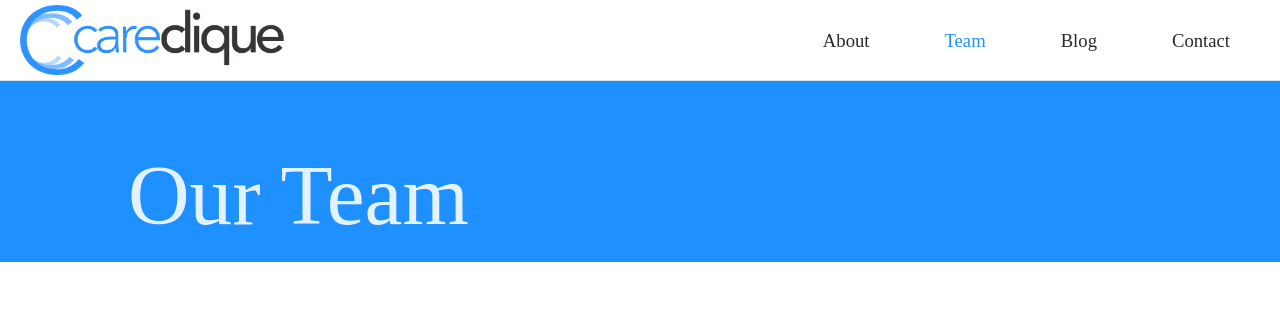
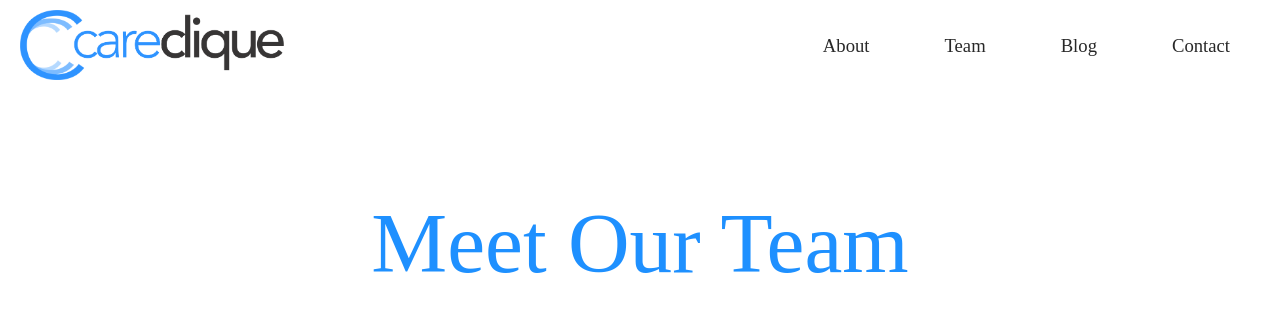
Before and after one commit to msmarrow/flagstaff, a plain HTML site: page team.html in a window 1280 px wide. Drawn offline with nearby package versions, Linux system fonts and the light colour scheme.

Commit message:
clean up team header

```diff
--- a/styles.css
+++ b/styles.css
@@ -16,6 +16,7 @@ html {
     padding: 0;
 }
 
+/* TOP NAV AREA OF THE HOME PAGE */
 .top-nav {
     width: 100%;
     background-color: rgb(255, 255, 255, 0.9);
@@ -23,6 +24,18 @@ html {
     padding-top:5px;
     padding-bottom:5px;
     border-bottom: 1pt solid rgba(0, 0, 0, 0.075);
+    position: fixed;
+    z-index: 100000;
+}
+
+/* TOP NAV AREA OF THE TEAM PAGE */
+.top-nav-team {
+    width: 100%;
+    background-color: #fff;
+    max-height: 100px;
+    padding-top:10px;
+    padding-bottom:5px;
+    /* border-bottom: 1pt solid rgba(0, 0, 0, 0.075); */
     position: fixed;
     z-index: 100000;
 }
@@ -37,7 +50,7 @@ a {
 
 #team-highlight {
     font-family: 'Avenir-Medium';
-    color: #1E90FF;
+    color: #fff;
 }
 
 li {
@@ -59,6 +72,12 @@ li:hover, a:hover {
     text-decoration: none;
 }
 
+/* TOP NAV ITEMS ON PAGES WITH  */
+.blue-top-li:hover {
+    /* color: #fff; */
+}
+
+/* LARGE IMAGE ON MAIN PAGE */
 .hero-pic {
     max-width: 100%;
     opacity: .8;
@@ -94,8 +113,6 @@ li:hover, a:hover {
 
 .card {
     float: left;
-    /* margin-top: 10%; */
-    /* margin-left: 2%; */
     left: 25%;
     width: 50%;
     opacity: .99;
@@ -108,42 +125,69 @@ li:hover, a:hover {
     color: #fff;
 }
 
+/* DESCRIPTION OF PRODUCT ON MAIN PAGE,
+RIGHT AFTER HERO IMAGE */
 .description {
     clear: both;
     font-family: 'Avenir-Medium';
-    /* margin-left: 10%; */
     margin-bottom: 0;
-    /* top: 35%; */
     background-color:#1E90FF;
     z-index: -100000;
     align-content: center;
     padding-bottom:0;
-    /* position: static; */
 }
 
 .team-header {
     width: 100%;
-    /* height: 100px; */
+    height: auto;
     float: left;
     clear: both;
-    margin-top:80px;
+    /* margin-top:80px; */
     font-family: 'Avenir-Medium';
-    /* margin-left: 10%; */
-    /* margin-top: 35%; */
     background-color:#1E90FF;
     z-index: -100000;
     padding-bottom:0;
-    /* margin-top: ; */
-    /* position: static; */
+}
+
+.team-header-white {
+    width: 100%;
+    height: auto;
+    float: left;
+    clear: both;
+    /* margin-top:80px; */
+    font-family: 'Avenir-Medium';
+    background-color: #fff;
+    z-index: -100000;
+    padding-bottom:0;
 }
 
 .team-header h1 {
-    font-family: 'Avenir-Black';
+    font-family: 'Avenir';
     font-size: 64pt;
-    color: rgba(255, 255, 255, 0.877);
-    margin-left: 10%;
-    padding:0;
+    /* color: rgba(255, 255, 255, 0.877); */
+    color: rgb(221, 238, 247);
+    /* float:right; */
+    /* margin-right: 30%; */
+    padding: 0;
+    margin-top: 10%;
+    text-align: center;
+    vertical-align: middle;
 }
+
+.team-header-white h1 {
+    font-family: 'Avenir';
+    font-size: 64pt;
+    /* color: rgba(255, 255, 255, 0.877); */
+    color:#1E90FF;
+    /* float:right; */
+    /* margin-right: 30%; */
+    padding: 0;
+    margin-top: 10%;
+    text-align: center;
+    vertical-align: middle;
+}
+
+
 
 .description h1 {
     line-height: 48pt;
@@ -152,6 +196,14 @@ li:hover, a:hover {
     padding-top: 5%;
     padding-bottom: 10%;
     z-index: 100000;
+}
+
+.team-text {
+    padding-top:30px;
+    font-family: 'Avenir';
+    text-align: center;
+    vertical-align: middle;
+
 }
 
 .hood {
--- a/team.html
+++ b/team.html
@@ -13,20 +13,26 @@
 
 
 <body>
-    <div class="top-nav jumbotron jumbotron-fluid">
+    <div class="top-nav-team jumbotron jumbotron-fluid">
+    <!-- <div class="top-nav jumbotron jumbotron-fluid"> -->
             <ul class="top-menu">
+                <!-- <img class="main-logo" src="assets/logo-white.png" alt=""> -->
                 <img class="main-logo" src="assets/jonah.png" alt="">
-                <li><a href="#">Contact</a></li>
-                <li><a href="#">Blog</a></li>
-                <li><a id="team-highlight" href="team.html">Team</a></li>
-                <li><a href="#">About</a></li>
+                <li><a class="blue-top-li" href="#">Contact</a></li>
+                <li><a class="blue-top-li" href="#">Blog</a></li>
+                <!-- <li><a class="blue-top-li" id="team-highlight" href="team.html">Team</a></li> -->
+                <li><a class="blue-top-li" href="team.html">Team</a></li>
+                <li><a class="blue-top-li" href="#">About</a></li>
             </ul>
     </div>
 
-    <div class="team-header jumbotron jumbotron-fluid">
+    <!-- <div class="team-header jumbotron jumbotron-fluid"> -->
+    <div class="team-header-white jumbotron jumbotron-fluid">
             <div class="team-container">
-                <h1 class="display-4">Our Team</h1>
-                <p class="lead"></p>
+                <h1 class="display-4">Meet Our Team</h1>
+                <!-- <h1 class="display-4">Our team is something or another...</h1> -->
+                <!-- <p class="team-text">Our team is something or another...</p>
+                <p class="team-text">Our team is something or another...</p> -->
             </div>
     </div>
 
```
Also changed, not shown: assets/logo-black.png (added), assets/logo-gray.png (added), assets/logo-white.png (added).
